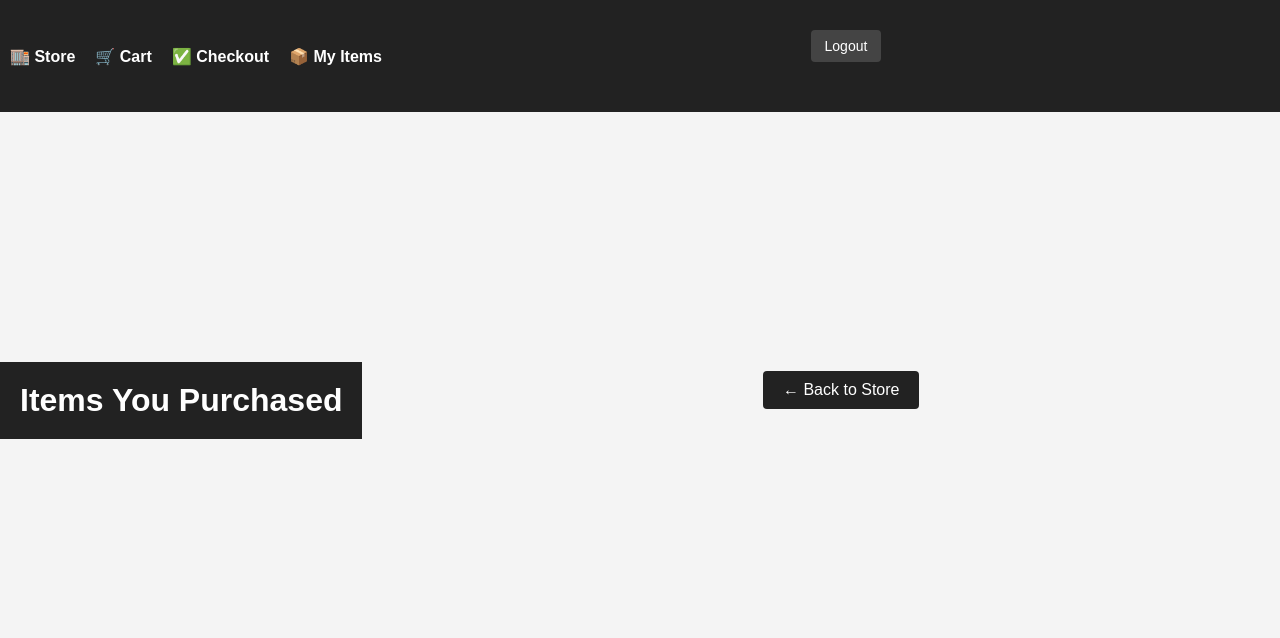
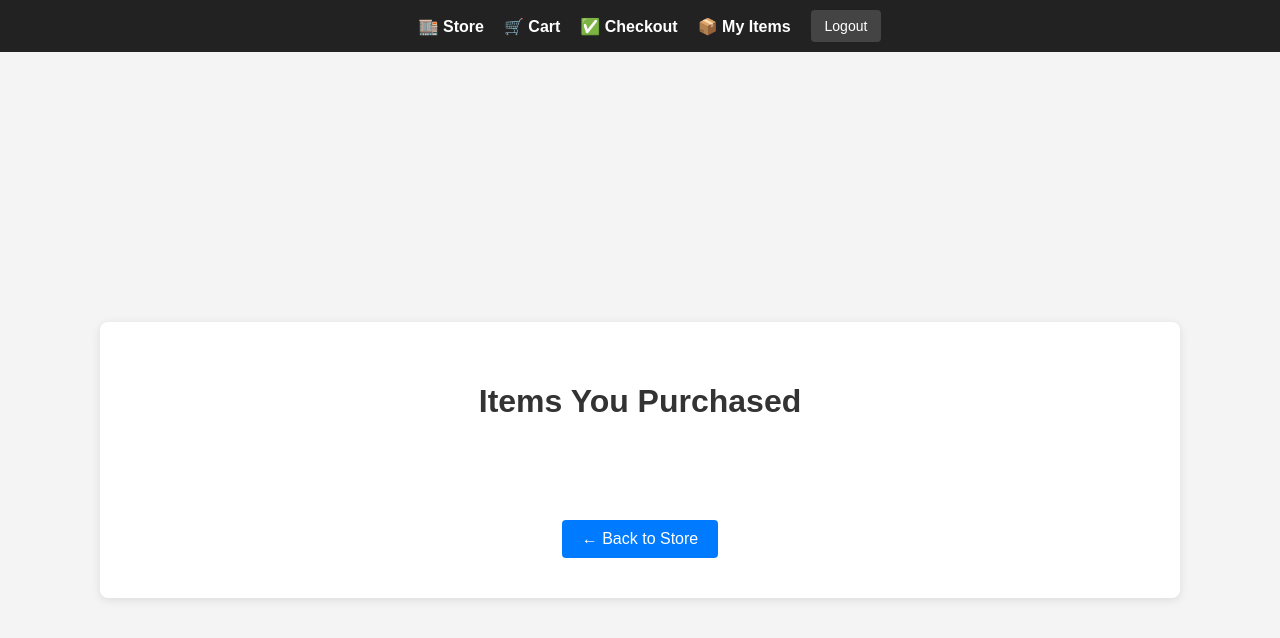
Before and after one commit to alonmorad9/nba-jersey-store, a website: page client/myitems.html in a window 1280 px wide. Drawn offline with Linux system fonts and the light colour scheme; no server answers.

Commit message:
fixed my items styling

```diff
--- a/client/myitems.html
+++ b/client/myitems.html
@@ -5,25 +5,34 @@
   <link rel="stylesheet" href="style.css">
   <title>My Items</title>
   <style>
-    body {
+    body.with-nav {
+      padding-top: 60px;
       font-family: Arial, sans-serif;
       background-color: #f4f4f4;
       margin: 0;
-      padding: 0;
+    }
+
+    .form-container {
+      background-color: white;
+      padding: 40px;
+      border-radius: 8px;
+      box-shadow: 0 2px 10px rgba(0, 0, 0, 0.1);
+      width: 90%;
+      max-width: 1000px;
+      margin: auto;
     }
 
     h1 {
-      background-color: #222;
-      color: #fff;
-      margin: 0;
-      padding: 20px;
       text-align: center;
+      margin-bottom: 30px;
+      color: #333;
     }
 
     #items-container {
       display: flex;
       flex-wrap: wrap;
-      justify-content: center;
+      justify-content: flex-start;
+      gap: 15px;
       padding: 20px;
     }
 
@@ -31,8 +40,7 @@
       background-color: #fff;
       border: 1px solid #ddd;
       border-radius: 8px;
-      box-shadow: 0 2px 4px rgba(0,0,0,0.1);
-      margin: 10px;
+      box-shadow: 0 2px 4px rgba(0, 0, 0, 0.1);
       padding: 15px;
       width: 250px;
     }
@@ -45,12 +53,12 @@
       margin: 5px 0;
     }
 
-    button {
+    .back-btn {
       display: block;
-      margin: 20px auto 40px;
+      margin: 30px auto 0;
       padding: 10px 20px;
       font-size: 16px;
-      background-color: #222;
+      background-color: #007bff;
       color: white;
       border: none;
       border-radius: 4px;
@@ -58,18 +66,19 @@
       transition: background-color 0.3s ease;
     }
 
-    button:hover {
-      background-color: #444;
+    .back-btn:hover {
+      background-color: #0056b3;
     }
   </style>
 </head>
-<body>
+<body class="with-nav">
+  <div class="form-container">
     <h1>Items You Purchased</h1>
     <div id="items-container"></div>
-  <button onclick="window.location.href='store.html'">← Back to Store</button>
+    <button class="back-btn" onclick="window.location.href='store.html'">← Back to Store</button>
+  </div>
 
   <script src="navbar.js"></script>
-
 
   <script>
     window.onload = async () => {
@@ -77,19 +86,18 @@
         const res = await fetch('/my-items');
 
         if (res.status === 401) {
-  alert('עליך להתחבר תחילה'); // הודעה זהה ל-checkout
+          alert('עליך להתחבר תחילה');
           window.location.href = 'login.html';
           return;
         }
 
         if (!res.ok) throw new Error('Failed to load your purchases');
 
-
         const items = await res.json();
         const container = document.getElementById('items-container');
 
         if (items.length === 0) {
-          container.innerHTML = '<p>You haven’t purchased anything yet.</p>';
+          container.innerHTML = '<p style="text-align: center;">You haven’t purchased anything yet.</p>';
           return;
         }
 
```
Lines whose indentation alone changed are shown as unchanged.
